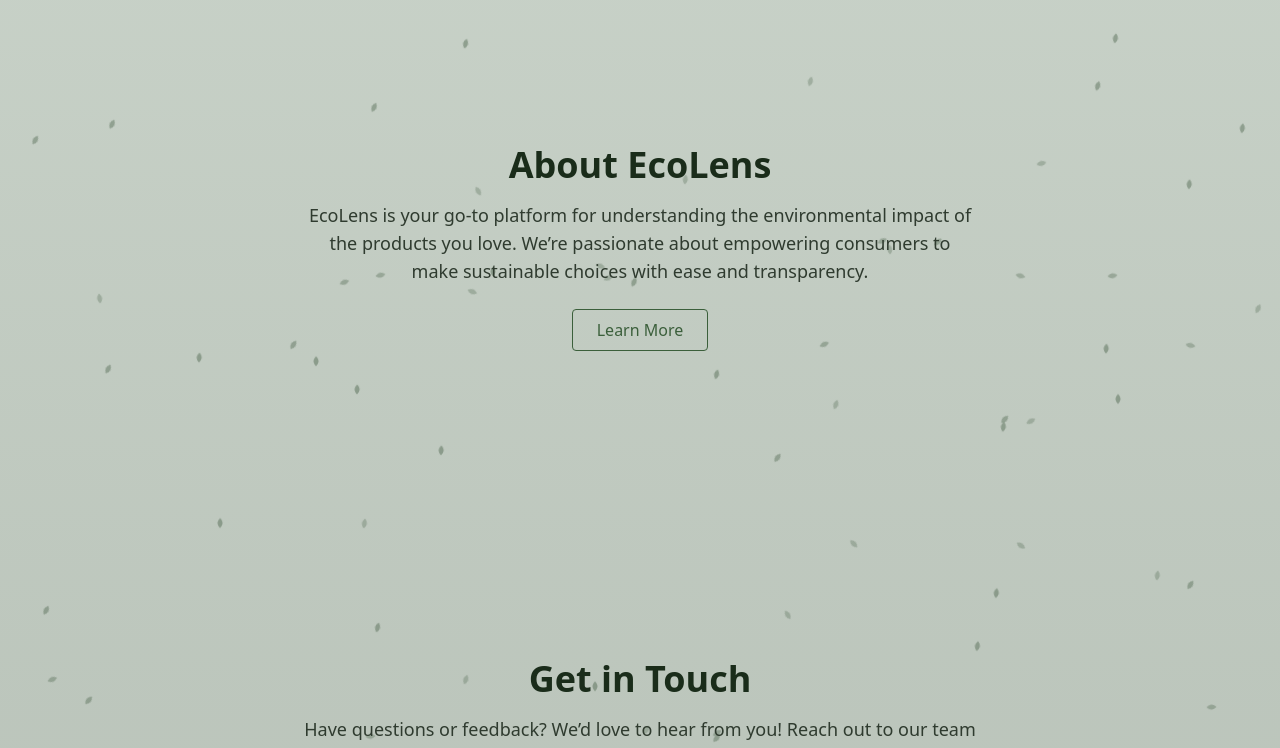
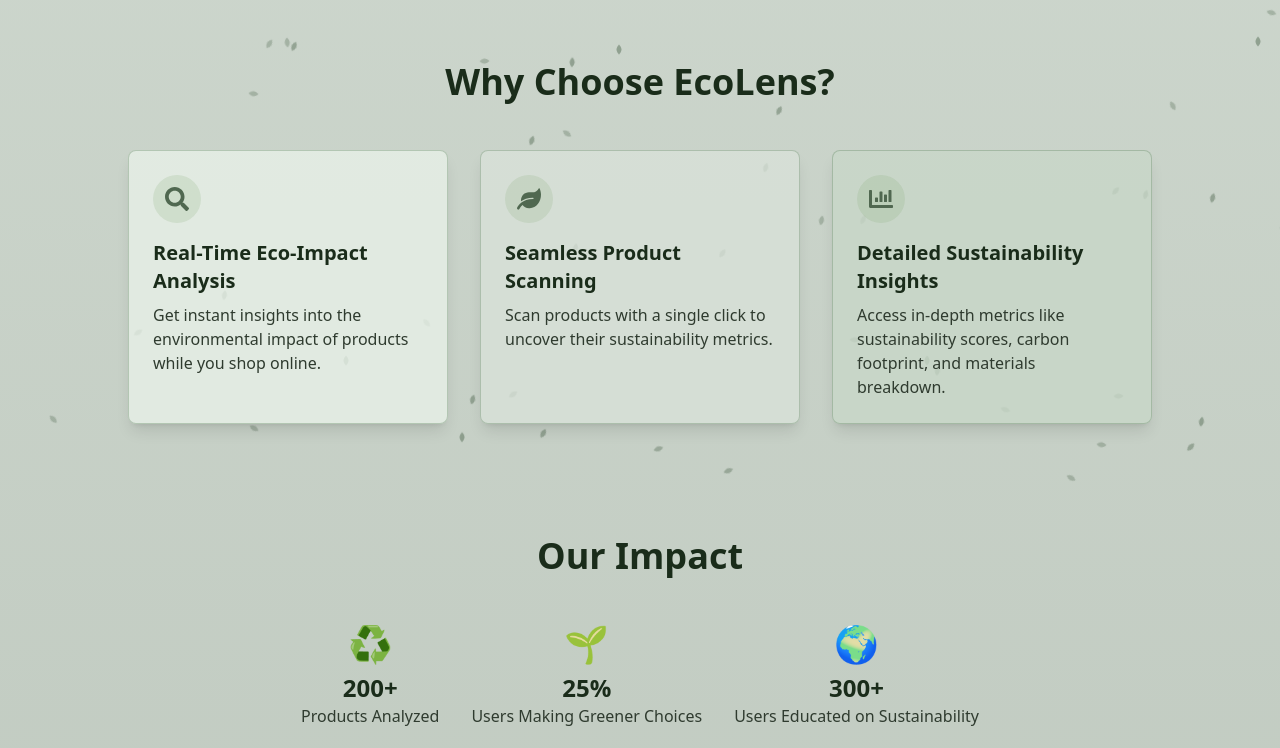
Before and after one commit to Anu8587/Eco-lens, a React (Vite) app in the folder ecolens-frontend/: page / in a window 1280 px wide. Shown: the part 1114-1862 px from the top of the page. Built offline with nearby package versions, Linux system fonts and the light colour scheme.

Commit message:
added features and stats

```diff
--- a/ecolens-frontend/src/App.jsx
+++ b/ecolens-frontend/src/App.jsx
@@ -1,16 +1,20 @@
 // src/App.jsx
 import StoryHero from './components/Hero/StoryHero';
 import ExtensionPromo from './components/ExtensionPromo';
+import FeaturesAndStats from './components/FeaturesAndStats';
 import { motion } from 'framer-motion';
 
 function App() {
   return (
-    <div className="App bg-gradient-to-b from-[#d9e2d9] to-[#506850]/40 min-h-screen">
+    <div className="App bg-gradient-to-b from-[#d9e2d9] to-[#506850]/40 min-h-screen flex flex-col">
       {/* Hero Section */}
       <StoryHero />
 
       {/* Extension Promo and Banner Image Sections */}
       <ExtensionPromo />
+
+      {/* Features and Stats Sections */}
+      <FeaturesAndStats />
 
       {/* Main Sections */}
       {/* About Section */}
--- a/ecolens-frontend/src/components/ExtensionPromo.jsx
+++ b/ecolens-frontend/src/components/ExtensionPromo.jsx
@@ -1,13 +1,11 @@
 // src/components/ExtensionPromo.jsx
 import { motion } from 'framer-motion';
 import { FaCheck } from 'react-icons/fa';
-
-// Import the banner image
 import placeholderBanner from '../assets/placeholder-banner.png';
 
 const ExtensionPromo = () => {
   return (
-    <section className="relative bg-gradient-to-b from-[#d9e2d9] to-[#506850]/40 py-16 px-10 md:px-24 overflow-hidden">
+    <section className="relative py-16 px-10 md:px-24 overflow-hidden">
       {/* Background Leaves (for visual excitement) */}
       <div className="absolute inset-0 pointer-events-none">
         {[...Array(50)].map((_, i) => (
--- /dev/null
+++ b/ecolens-frontend/src/components/FeaturesAndStats.jsx
@@ -0,0 +1,174 @@
+// src/components/FeaturesAndStats.jsx
+import { motion } from 'framer-motion';
+import { FaSearch, FaLeaf, FaChartBar, FaUsers } from 'react-icons/fa';
+import { useState, useEffect } from 'react';
+
+const FeaturesAndStats = () => {
+  const [statsInView, setStatsInView] = useState(false);
+  const [productsAnalyzed, setProductsAnalyzed] = useState(0);
+  const [usersMakingGreenerChoices, setUsersMakingGreenerChoices] = useState(0);
+  const [usersEducated, setUsersEducated] = useState(0);
+
+  // Counter animation for stats when the section comes into view
+  useEffect(() => {
+    if (statsInView) {
+      const productsInterval = setInterval(() => {
+        setProductsAnalyzed((prev) => (prev < 200 ? prev + 4 : 200));
+      }, 20);
+      const greenerChoicesInterval = setInterval(() => {
+        setUsersMakingGreenerChoices((prev) => (prev < 25 ? prev + 1 : 25));
+      }, 60);
+      const usersEducatedInterval = setInterval(() => {
+        setUsersEducated((prev) => (prev < 300 ? prev + 6 : 300));
+      }, 40);
+
+      return () => {
+        clearInterval(productsInterval);
+        clearInterval(greenerChoicesInterval);
+        clearInterval(usersEducatedInterval);
+      };
+    }
+  }, [statsInView]);
+
+  return (
+    <>
+      {/* Features Section */}
+      <section className="relative py-16 px-10 md:px-24 overflow-hidden">
+        {/* Background Leaves (for visual consistency) */}
+        <div className="absolute inset-0 pointer-events-none">
+          {[...Array(50)].map((_, i) => (
+            <svg
+              key={i}
+              className="absolute text-[#506850]/80"
+              style={{
+                width: `20px`,
+                height: `20px`,
+                top: `${Math.random() * 100}%`,
+                left: `${Math.random() * 100}%`,
+                animation: `fall 15s ease-in-out infinite`,
+                animationDelay: `${Math.random() * 8}s`,
+                transform: `rotate(${Math.random() * 360}deg)`,
+                opacity: `0.4`,
+              }}
+              viewBox="0 0 24 24"
+              fill="currentColor"
+            >
+              <path d="M12 3C12 3 9 6 9 9C9 12 12 15 12 15C12 15 15 12 15 9C15 6 12 3 12 3Z" />
+            </svg>
+          ))}
+        </div>
+        <div className="relative z-10 max-w-5xl mx-auto">
+          <motion.h2
+            className="text-3xl md:text-4xl font-inter font-bold text-[#1a2c1a] text-center mb-12"
+            initial={{ opacity: 0, y: 20 }}
+            whileInView={{ opacity: 1, y: 0 }}
+            viewport={{ once: true }}
+            transition={{ duration: 0.6, ease: 'easeOut' }}
+          >
+            Why Choose EcoLens?
+          </motion.h2>
+          <div className="flex flex-col md:flex-row gap-8">
+            {/* Card 1: Real-Time Eco-Impact Analysis */}
+            <motion.div
+              className="flex-1 p-6 bg-[#e8f0e8]/80 border border-[#6e8f6e]/40 rounded-lg shadow-lg"
+              initial={{ opacity: 0, y: 40 }}
+              whileInView={{ opacity: 1, y: 0 }}
+              viewport={{ once: true }}
+              transition={{ duration: 0.8, ease: 'easeOut', delay: 0.2 }}
+            >
+              <div className="flex items-center justify-center w-12 h-12 bg-[#88a978]/20 rounded-full mb-4">
+                <FaSearch color="#506850" size={24} />
+              </div>
+              <h3 className="text-xl font-inter font-semibold text-[#1a2c1a] mb-2">
+                Real-Time Eco-Impact Analysis
+              </h3>
+              <p className="text-base font-inter text-[#2f3b2f]">
+                Get instant insights into the environmental impact of products while you shop online.
+              </p>
+            </motion.div>
+            {/* Card 2: Seamless Product Scanning */}
+            <motion.div
+              className="flex-1 p-6 bg-[#d9e2d9]/80 border border-[#6e8f6e]/40 rounded-lg shadow-lg"
+              initial={{ opacity: 0, y: 40 }}
+              whileInView={{ opacity: 1, y: 0 }}
+              viewport={{ once: true }}
+              transition={{ duration: 0.8, ease: 'easeOut', delay: 0.4 }}
+            >
+              <div className="flex items-center justify-center w-12 h-12 bg-[#88a978]/20 rounded-full mb-4">
+                <FaLeaf color="#506850" size={24} />
+              </div>
+              <h3 className="text-xl font-inter font-semibold text-[#1a2c1a] mb-2">
+                Seamless Product Scanning
+              </h3>
+              <p className="text-base font-inter text-[#2f3b2f]">
+                Scan products with a single click to uncover their sustainability metrics.
+              </p>
+            </motion.div>
+            {/* Card 3: Detailed Sustainability Insights */}
+            <motion.div
+              className="flex-1 p-6 bg-[#c8d8c8]/80 border border-[#6e8f6e]/40 rounded-lg shadow-lg"
+              initial={{ opacity: 0, y: 40 }}
+              whileInView={{ opacity: 1, y: 0 }}
+              viewport={{ once: true }}
+              transition={{ duration: 0.8, ease: 'easeOut', delay: 0.6 }}
+            >
+              <div className="flex items-center justify-center w-12 h-12 bg-[#88a978]/20 rounded-full mb-4">
+                <FaChartBar color="#506850" size={24} />
+              </div>
+              <h3 className="text-xl font-inter font-semibold text-[#1a2c1a] mb-2">
+                Detailed Sustainability Insights
+              </h3>
+              <p className="text-base font-inter text-[#2f3b2f]">
+                Access in-depth metrics like sustainability scores, carbon footprint, and materials breakdown.
+              </p>
+            </motion.div>
+          </div>
+        </div>
+      </section>
+
+      {/* Stats Section */}
+      <section className="relative py-12 px-10 md:px-24">
+        <div className="relative z-10 max-w-5xl mx-auto">
+          <motion.h2
+            className="text-3xl md:text-4xl font-inter font-bold text-[#1a2c1a] text-center mb-12"
+            initial={{ opacity: 0, y: 20 }}
+            whileInView={{ opacity: 1, y: 0 }}
+            viewport={{ once: true }}
+            transition={{ duration: 0.6, ease: 'easeOut' }}
+          >
+            Our Impact
+          </motion.h2>
+          <motion.div
+            className="flex flex-col md:flex-row gap-8 justify-center items-center"
+            initial={{ opacity: 0 }}
+            whileInView={{ opacity: 1 }}
+            onViewportEnter={() => setStatsInView(true)}
+            viewport={{ once: true }}
+            transition={{ duration: 0.8, ease: 'easeOut' }}
+          >
+            {/* Stat 1: Products Analyzed */}
+            <div className="flex flex-col items-center text-center">
+              <div className="text-4xl mb-2">♻️</div>
+              <p className="text-2xl font-inter font-bold text-[#1a2c1a]">{productsAnalyzed}+</p>
+              <p className="text-base font-inter text-[#2f3b2f]">Products Analyzed</p>
+            </div>
+            {/* Stat 2: Users Making Greener Choices */}
+            <div className="flex flex-col items-center text-center">
+              <div className="text-4xl mb-2">🌱</div>
+              <p className="text-2xl font-inter font-bold text-[#1a2c1a]">{usersMakingGreenerChoices}%</p>
+              <p className="text-base font-inter text-[#2f3b2f]">Users Making Greener Choices</p>
+            </div>
+            {/* Stat 3: Users Educated on Sustainability */}
+            <div className="flex flex-col items-center text-center">
+              <div className="text-4xl mb-2">🌍</div>
+              <p className="text-2xl font-inter font-bold text-[#1a2c1a]">{usersEducated}+</p>
+              <p className="text-base font-inter text-[#2f3b2f]">Users Educated on Sustainability</p>
+            </div>
+          </motion.div>
+        </div>
+      </section>
+    </>
+  );
+};
+
+export default FeaturesAndStats;
```
